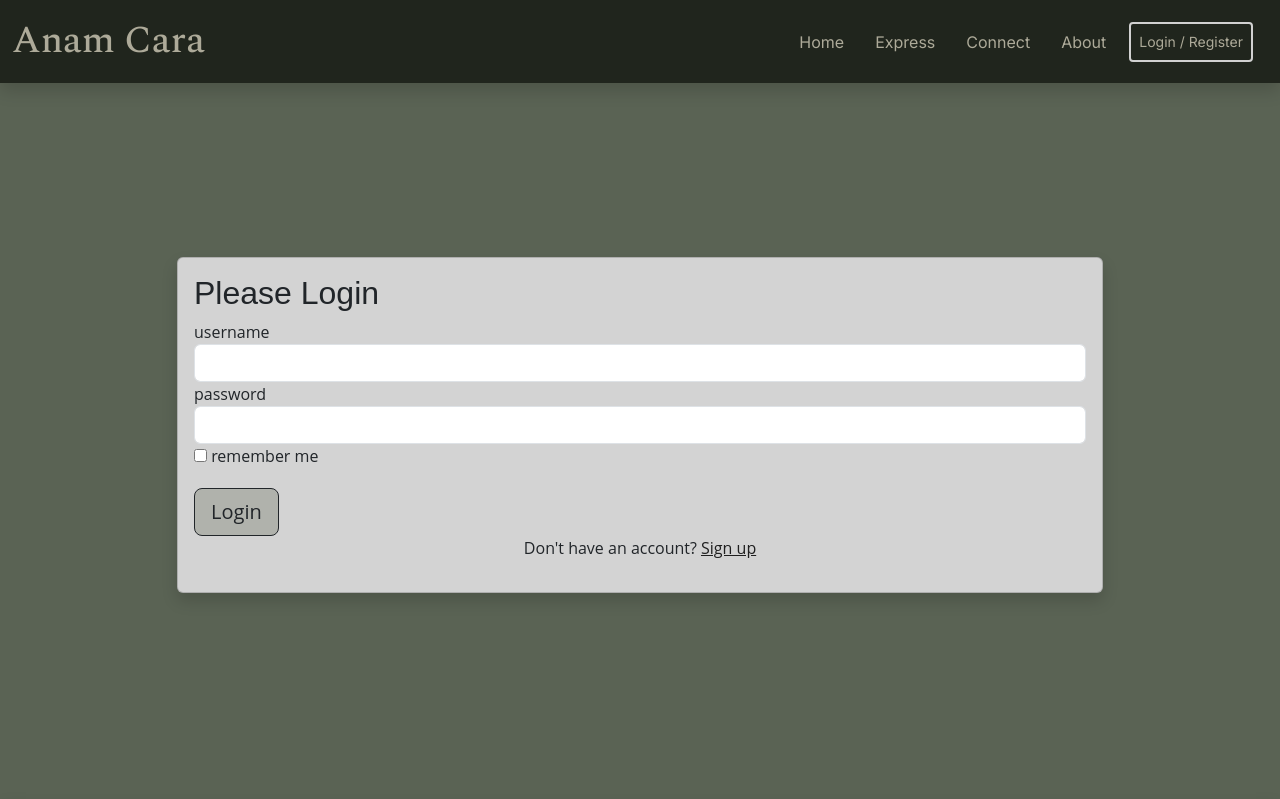
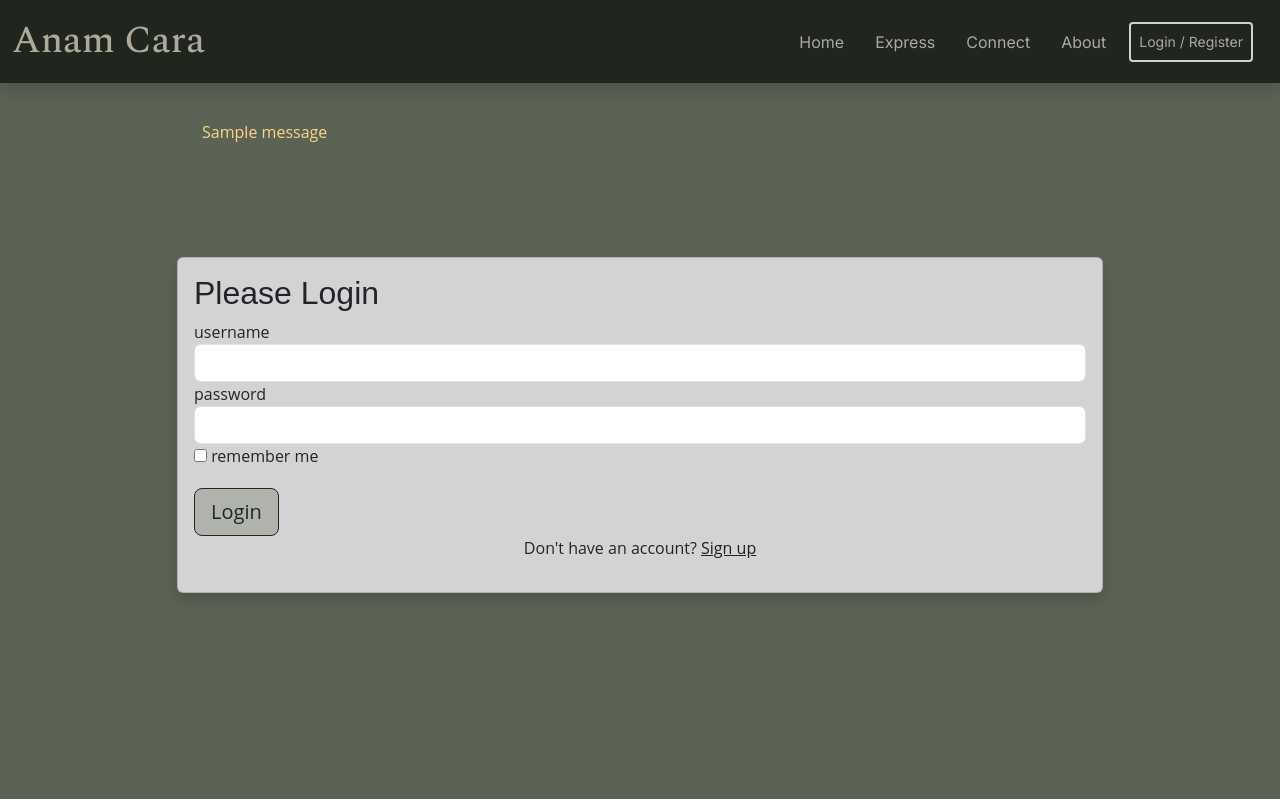
Before and after one commit to PhilEllis/AnamCara-milestone-3, a Flask app: page /login in a window 1280 px wide. Shown: the top 799 px of the page. Run offline with Flask 3, Linux system fonts and the light colour scheme; tables that the repository leaves empty hold one stand-in row (values such as "Sample post"); one stand-in notice (Sample message) is shown; some libraries are stand-ins or nearby versions.

Commit message:
Feat!: Sign up route to login & flash message

```diff
--- a/notemanager/routes.py
+++ b/notemanager/routes.py
@@ -79,8 +79,8 @@ def signup():
         db.session.add(new_user)
         db.session.commit()
 
-        flash('Welcome, {}! You have successfully signed up.'.format(new_user.username), 'success')
-        return redirect(url_for('notes'))
+        flash('Welcome, {}! You have successfully signed up. Please login.'.format(new_user.username), 'success')
+        return redirect(url_for('login'))
     return render_template('signup.html', form=form)
 
 
--- a/notemanager/static/css/style.css
+++ b/notemanager/static/css/style.css
@@ -484,3 +484,7 @@ h6 {
 .flashed-messages li {
     margin-bottom: 5px;
 }
+
+#notes-login .flashed-messages {
+  left: 15%;
+}
--- a/notemanager/templates/login.html
+++ b/notemanager/templates/login.html
@@ -4,6 +4,17 @@
 <!-- ======= Login Form ======= -->
 <section id="notes-login" class="d-flex align-items-center justify-content-center">
   <div class="container">
+    <div class="flashed-messages">
+      {% with messages = get_flashed_messages() %}
+          {% if messages %}
+          <ul>
+              {% for message in messages %}
+                <li>{{ message }}</li>
+              {% endfor %}
+            </ul>
+          {% endif %}
+      {% endwith %}
+  </div>
     <div class="row d-flex justify-content-center align-items-center">
       <div class="col-10 form-margin">
         <div class="card shadow">
```
